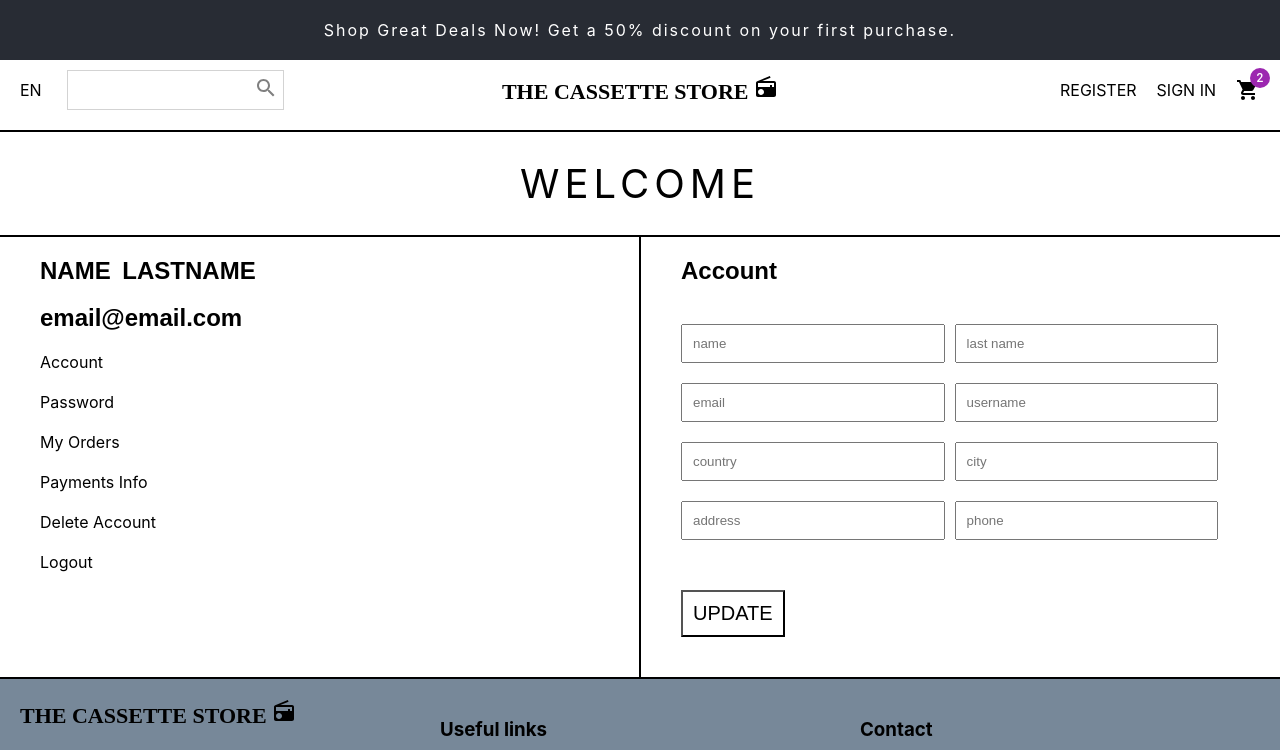
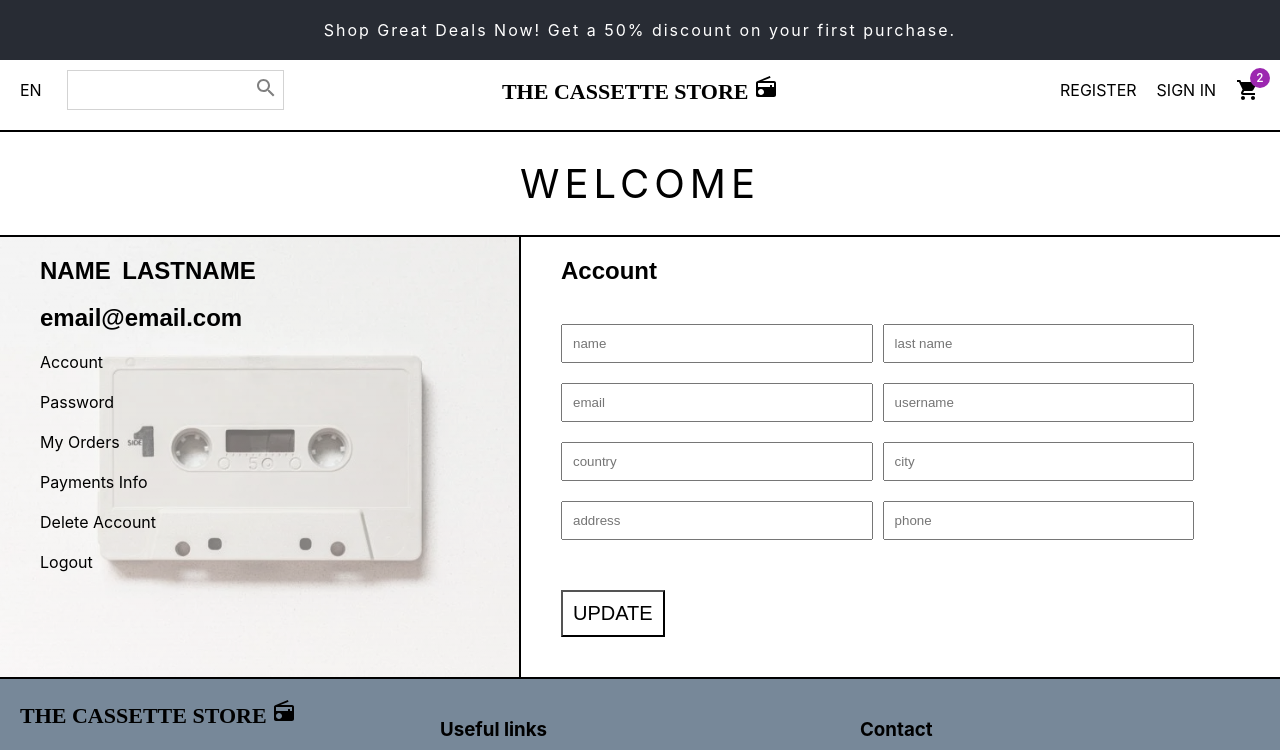
Before and after one commit to darioavila2022/ecommerce-app-project, a React (Create React App) app: page /account in a window 1280 px wide. Shown: the top 750 px of the page. Built offline with nearby package versions, Linux system fonts and the light colour scheme; a web font is replaced by a local one.

Commit message:
Small styles changes

```diff
--- a/src/components/slider.css
+++ b/src/components/slider.css
@@ -1,9 +1,9 @@
 .slider {
+    display: flex;
     width: 100%;
     height: 100vh;
-    display: flex;
-    border-top: 2px solid #282c34;
-    border-bottom: 2px solid #282c34;
+    border-top: 2px solid #000000;
+    border-bottom: 2px solid #000000;
 }
 
 .slider-wrapper {
--- a/src/pages/Account.js
+++ b/src/pages/Account.js
@@ -41,7 +41,9 @@ const Profile = () => {
                                 <input className='acct-input' placeholder="city" />
                                 <input className='acct-input' placeholder="address" />
                                 <input className='acct-input' placeholder="phone" />
-                                <button>UPDATE</button>
+                            </div>
+                            <div>
+                            <button>UPDATE</button>
                             </div>
                         </div>
                     </div>
--- a/src/pages/Cart.js
+++ b/src/pages/Cart.js
@@ -1,11 +1,13 @@
-import './cart.css'
-import Navbar from "../components/Navbar"
-import Ads from "../components/Ads"
-import Footer from '../components/Footer.js'
+import { Link } from 'react-router-dom';
 
-import cassette2 from '../images/cassette2.jpg'
-import cassette4 from '../images/cassette4.png'
-import cassette5 from '../images/cassette5.jpg'
+import './cart.css';
+import Navbar from '../components/Navbar';
+import Ads from '../components/Ads';
+import Footer from '../components/Footer.js';
+
+import cassette2 from '../images/cassette2.jpg';
+import cassette4 from '../images/cassette4.png';
+import cassette5 from '../images/cassette5.jpg';
 
 const Cart = () => {
     return (
@@ -16,10 +18,8 @@ const Cart = () => {
                 <div className='cart-wrapper'>
                     <h1>YOUR CART</h1>
                     <div className='cart-buttons'>
-                        <button>Keep Shopping</button>
-                            <a className='cart-links'>Shopping Bag (7)</a>
-                            <a className='cart-links'>Wish List (0)</a>
-                        <button>Checkout</button>
+                            <Link to='/shop/category' className='link'>KEEP SHOPPING</Link>
+                            <p>SHOPPING BAG (7)</p>
                     </div>
                     <div className='cart-info'>
                         <div className='cart-items'>
--- a/src/pages/Product.js
+++ b/src/pages/Product.js
@@ -19,7 +19,9 @@ const Product = () => {
             <div className='sp-info-wrapper'>
                 <h2>Blue Cassette SNY Brand</h2>
                 <div>Donec sagittis risus quis mauris tincidunt, a eleifend libero auctor. Aliquam nec porttitor lorem. Praesent augue nibh, eleifend congue finibus at, placerat varius sapien. Nulla enim dolor, dictum non neque non, gravida sodales mauris.</div>
+                {/* <div>+</div> */}
                 <h2>$50.00</h2>
+                {/* <div>-</div> */}
             </div>
         </div>
         <Footer />
--- a/src/pages/account.css
+++ b/src/pages/account.css
@@ -1,7 +1,7 @@
 .acct-wrapper {
     width: 100%;
-    border-top: 2px solid black;
-    border-bottom: 2px solid black;
+    border-top: 2px solid #000000;
+    border-bottom: 2px solid #000000;
 }
 
 .profile {
@@ -11,8 +11,13 @@
 .acct-left {
     flex: 1;
     padding-left: 40px;
-    border-top: 2px solid black;
-    border-right: 2px solid black;
+    border-top: 2px solid #000000;
+    border-right: 2px solid #000000;
+    background: linear-gradient(
+        #ffffff49,
+        #ffffff93),
+    url("../images/account-bg.jpg") center;
+    background-size: cover;
 }
 
 .acct-links li {
@@ -20,14 +25,13 @@
 }
 
 .acct-right {
-    flex: 1;
-    border-top: 2px solid black;
+    flex: 1 30vh;
+    border-top: 2px solid #000000;
     padding-left: 40px;
     padding-bottom: 40px;
 }
 
 .acct-input {
-    flex: 1;
     min-width: 40%;
     margin: 20px 10px 0px 0px;
     padding: 10px;
```
Also changed, not shown: src/images/account-bg.jpg (added).
